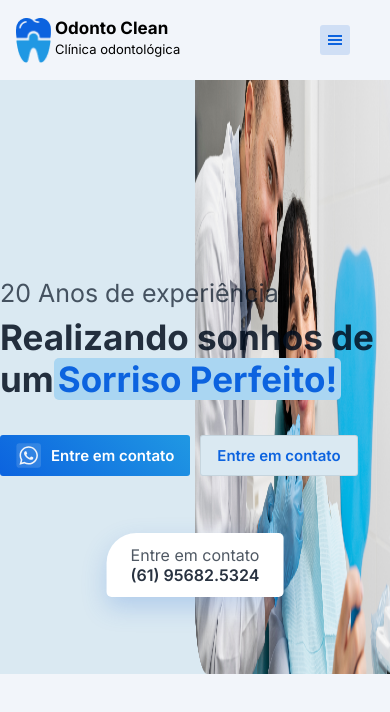
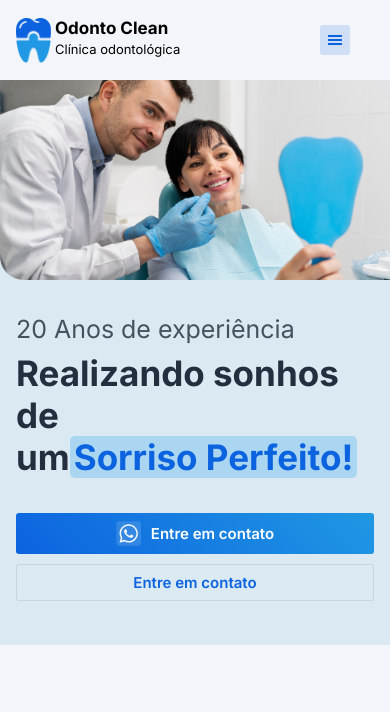
Before and after one commit to GuilhermeAlvarez-00/my-odonto-clean, a React (Vite) app: page / in a window 390 px wide. Shown: the top 712 px of the page. Built offline with nearby package versions, Linux system fonts and the light colour scheme.

Commit message:
style: hero section responsive

```diff
--- a/src/components/sections/Home/Hero/styles.ts
+++ b/src/components/sections/Home/Hero/styles.ts
@@ -10,6 +10,17 @@ export const Container = styled.section`
   background-size: 50% 100%;
   background-position: right;
   position: relative;
+
+  @media (max-width: 948px) {
+    height: calc(33.25rem - 5rem);
+    background-size: 100% 12.5rem;
+    background-position: top;
+    padding-inline: 1rem;
+  }
+
+  @media (max-width: 392px) {
+    height: auto;
+  }
 `;
 
 export const Wrapper = styled.div`
@@ -20,6 +31,10 @@ export const Wrapper = styled.div`
   flex-direction: column;
   align-items: left;
   justify-content: center;
+
+  @media (max-width: 948px) {
+    padding-block: 14.625rem 2.75rem;
+  }
 `;
 
 export const Text = styled.div`
@@ -29,7 +44,7 @@ export const Text = styled.div`
   }
 
   h1 {
-    font-size: 2.1875rem;
+    font-size: clamp(2.1875rem, 5vw, 2.75rem);
     margin-top: 0.5rem;
 
     .hero__highlight {
@@ -45,6 +60,10 @@ export const ButtonWrapper = styled.div`
   display: flex;
   gap: 0.625rem;
   margin-top: 2.1875rem;
+
+  @media (max-width: 392px) {
+    flex-direction: column;
+  }
 `;
 
 export const FloatCard = styled.aside`
@@ -69,4 +88,8 @@ export const FloatCard = styled.aside`
       font-weight: 600;
     }
   }
+
+  @media (max-width: 948px) {
+    display: none;
+  }
 `;
```
